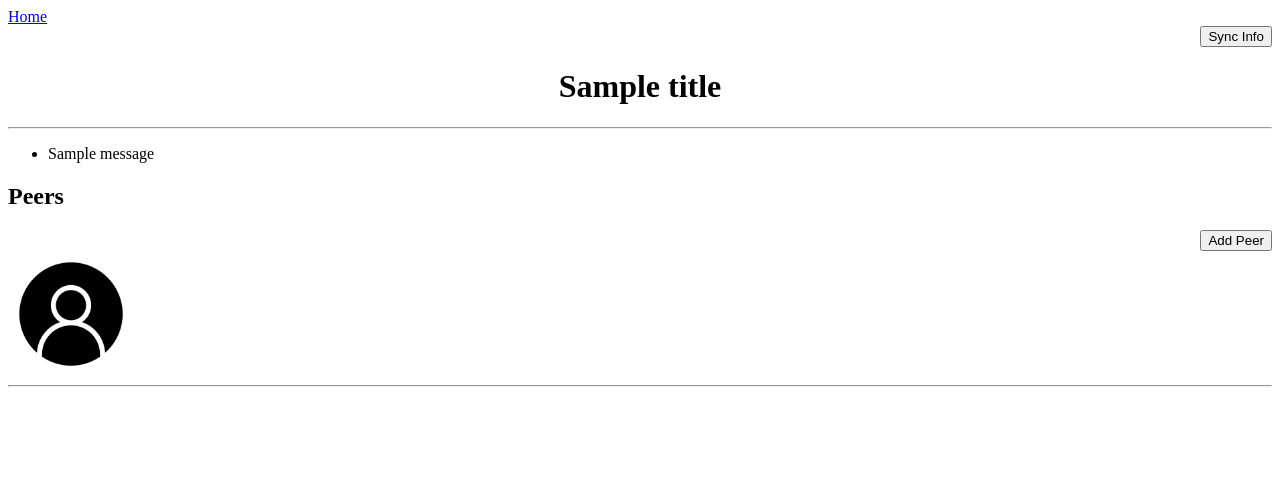
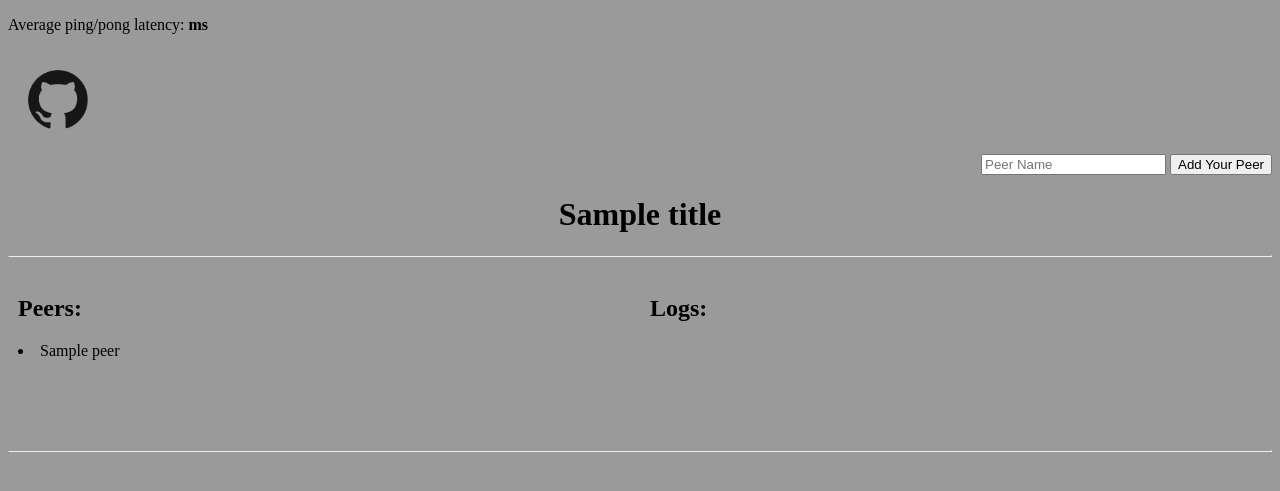
Before and after one commit to NoriakiMawatari/Blockchain, a Flask app: template blockchain_app/templates/base.html in a window 1280 px wide. Shown: the top 491 px of the page. Run offline with Flask 2, Linux system fonts and the light colour scheme; the template is opened without the code that fills it: most values are stand-ins (such as "Sample title", 1, 10 or a date in 2020); one stand-in notice (Sample message) is shown; some libraries are stand-ins or nearby versions.

Commit message:
App working by running views.py

```diff
--- a/blockchain_app/templates/base.html
+++ b/blockchain_app/templates/base.html
@@ -1,36 +1,25 @@
 <!DOCTYPE html>
-
-<html>
+<html lang="en">
 <head>
-    <title>{{ title }}</title>
+    <meta charset="UTF-8">
+    <script src="https://cdnjs.cloudflare.com/ajax/libs/jquery/3.5.1/jquery.min.js" integrity="sha512-bLT0Qm9VnAYZDflyKcBaQ2gg0hSYNQrJ8RilYldYQ1FxQYoCLtUjuuRuZo+fjqhx/qtq/1itJ0C2ejDxltZVFg==" crossorigin="anonymous"></script>
+    <script src="https://cdnjs.cloudflare.com/ajax/libs/socket.io/4.0.1/socket.io.js" integrity="sha512-q/dWJ3kcmjBLU4Qc47E4A9kTB4m3wuTY7vkFJDTZKjTs8jhyGQnaUrxa0Ytd0ssMZhbNua9hE+E7Qv1j+DyZwA==" crossorigin="anonymous"></script>
     <style>
-      .container {
-      position: relative;
-      width: 10%;
+        .row {
+          display: flex;
         }
 
-    .image {
-      display: block;
-      width: 100%;
-      height: auto;
+        .column {
+          flex: 50%;
+          padding: 10px;
         }
 
-    .overlay {
-      position: absolute;
-      top: 0;
-      bottom: 0;
-      left: 0;
-      right: 0;
-      height: max;
-      width: 100%;
-      opacity: 0;
-      transition: .1s ease;
-      border-radius: 50%;
-      background-color: #000;
+        .short_hr {
+            width:50%;
         }
 
-    .container:hover .overlay {
-      opacity: 1;
+        html {
+            background-color: #9a9a9a;
         }
 
         .text {
@@ -42,43 +31,128 @@
           transform: translate(-50%, -50%);
           -ms-transform: translate(-50%, -50%);
         }
+
+        .scrollable {
+            height: 90px;
+            overflow-y:auto
+        }
+
+        .github_logo {
+            width:100px;
+            height:100px;
+        }
     </style>
+    {% block head %}{% endblock %}
 </head>
 <body>
-    <div>
-      <a href="/">Home</a>
-    </div>
+    <p>Average ping/pong latency: <b><span id="ping-pong"></span>ms</b></p>
+    <a href="https://github.com/NoriakiMawatari/Blockchain"><img src="static/assets/github.png" class="github_logo"></a>
+<!--    Add Peer button   -->
     <div align="right">
-      <a href="/"><button>Sync Info</button></a>
-    </div>
-    <center><h1>{{ title }}</h1></center>
-    <hr>
-    {% with messages = get_flashed_messages() %}
-    {% if messages %}
-    <ul>
-    {% for message in messages %}
-        <li>{{ message }} </li>
-    {% endfor %}
-    </ul>
-    {% endif %}
-    {% endwith %}
-<!--  Peers Bar  -->
-    <h2 class="h2">Peers</h2>
-    <div align="right">
-      <form action="/add_peers" id="add_peer_btn" method="post">
-<!--        <a href="/add_peers" target="_blank"><button>Add Peer</button></a>-->
-        <button>Add Peer</button>
+        <form id="add_peer_form" method="POST">
+            <input type="text" name="peer_name" id="peer_name" placeholder="Peer Name">
+            <input type="submit" value="Add Your Peer">
         </form>
     </div>
-
-    <div class="container">
-        <img src="static/assets/avatar.png" alt="Avatar" class="image">
-        <div class="overlay">
-            <div class="text">Noriaki</div>
+<!-------------------------->
+    <center><h1 id="title_text">{{ title }}</h1></center>
+    <hr>
+<!--    Peers and Logs Bar     -->
+    <div class="row" id="peers_logs_bar">
+        <div class="column">
+            <h2>Peers: </h2>
+            <div id="active_peers" class="scrollable">
+                {% for peer in peers %}
+                <li>{{peer}}</li>
+                {% endfor %}
+            </div>
+        </div>
+        <div class="column">
+            <h2>Logs: </h2>
+            <div id="log_section" class="scrollable"></div>
         </div>
     </div>
     <hr>
-<!--    Ends Peers Bar -->
+<!---------------------->
     {% block content %}{% endblock %}
+    <script type="text/javascript" charset="utf-8">
+        $(document).ready(function() {
+            var socket = io.connect('http://' + document.domain + ':' + location.port);
+            alert("Welcome to my blockchain app, please start adding your peer.");
+
+            // Interval function that tests message latency by sending a "ping"
+            // message. The server then responds with a "pong" message and the
+            // round trip time is measured.
+            var ping_pong_times = [];
+            var start_time;
+            window.setInterval(function() {
+                start_time = (new Date).getTime();
+                socket.emit('my_ping');
+            }, 1000);
+
+            // Handler for the "pong" message.
+            socket.on('my_pong', function() {
+                var latency = (new Date).getTime() - start_time;
+                ping_pong_times.push(latency);
+                ping_pong_times = ping_pong_times.slice(-30); // keep last 30 samples
+                var sum = 0;
+                for (var i = 0; i < ping_pong_times.length; i++)
+                    sum += ping_pong_times[i];
+                $('#ping-pong').text(Math.round(10 * sum / ping_pong_times.length) / 10);
+            });
+
+            $('form#add_peer_form').submit(function(event) {
+                socket.emit('peers_handler', $('#peer_name').val());
+                if ($('#peer_name').val() != '') {
+
+                    $('form#add_peer_form').remove();
+                }
+                return false;
+            });
+
+            socket.on('display_peer_info', function(peer_name) {
+                $('#title_text').text( peer_name + "'s Blockchain" );
+                $('#log_section').append('<li>' + peer_name + ' connected! </li>');
+                $('#select_peer_list').append('<option value="' + peer_name + '">' + peer_name + '</option>');
+            });
+
+            socket.on('error_alert', function(peer_name) {
+                if (peer_name == '' || peer_name == undefined) {
+                    alert('Peer Name field is missing!!!');
+                    }
+                else {
+                    alert(peer_name + " is already in peers list. Try with another one.")
+                    location.reload();
+                }
+            });
+
+            socket.on('my_logs', function(data, callback_function) {
+                $('#log_section').append('<li>' + data.msg + '</li>');
+                if (callback_function)
+                    callback_function();
+            });
+
+            $('form#transaction_form').submit(function(event) {
+                socket.emit('submit_transaction', {'block_text': $('#block_text').val(),
+                                                   'block_author': $('#select_peer_list').val()});
+                $('#block_text').val('');
+                return false;
+            });
+
+            $('#mine_btn').on('click', function() {
+                socket.emit('mine_unconfirmed_transactions', $('#select_peer_list').val());
+
+            });
+
+            socket.on('display_blockchain_to_all_peers', function () {
+                $('#blockchain_container').load('/ #blockchain_container', function() {});
+            });
+
+            socket.on('broadcast_peers_status', function (peer_name) {
+                $('#log_section').append('<li>' + peer_name + ' is online! </li>');
+                $('#active_peers').load('/ #active_peers', function() {});
+            });
+        });
+    </script>
 </body>
 </html>
--- a/blockchain_app/views.py
+++ b/blockchain_app/views.py
@@ -1,15 +1,38 @@
-from blockchain_app import app
-from flask import render_template, redirect, request
-import datetime
+from datetime import datetime
+from flask import Flask, render_template, request, redirect
+from flask_socketio import SocketIO, emit
+from hashlib import sha256
 import json
 import requests
-from datetime import datetime
-from hashlib import sha256
+
+
+app = Flask(__name__)
+app.config['SECRET_KEY'] = 'secret!'
+socket_io = SocketIO(app)
 
 
 class Block:
-    """Block class to define its content"""
-    def __init__(self, index, transactions, timestamp, prev_hash):
+    """Create instance of Block object containing key information in order to be stored. Also these blocks
+    have certain storage capacities and, when filled, are chained onto the previously filled block, forming a chain of
+    data known as the 'blockchain'.
+
+    Each block stores the following data:
+    - Index: Position that the block have in the blockchain.
+    - Timestamp: Record of when block was created.
+    - Transactions: It can be any kind of information, in this project we use the 'transactions' concept to simulate a
+    cryptocurrency application.
+    - Previous Hash: This is the hash of the former block in chain.
+    - Hash: This may look like a chunk of random alphanumeric values that uniquely identifies the data inside.
+    - Nonce: Number of times the hash was calculated to accomplish the difficulty constrain and become a valid hash.
+
+    Our create_hash method adds an unique hash using the information that compose the block. By the following hashing
+    function:
+                            f ( index + previous hash + timestamp + data + nonce ) = hash
+
+    Hashing is a fundamental part of the block creation, because with the minimal change in data leads to a large change
+    in resulting hash."""
+
+    def __init__(self, index: int, transactions: list, timestamp: datetime, prev_hash: str):
         self.index = index
         self.timestamp = str(timestamp)
         self.transactions = transactions
@@ -22,22 +45,28 @@
 
 
 class BlockChain:
+    """A Blockchain is a kind of database built by blocks that are linked by a previous and actual hash. The essence of
+    the blockchain is the immutability or irreversible timeline of data when implemented in a decentralized nature.
+    That means, when a block is filled it can't be removed or changed.
+
+    By instantiating a Blockchain object, a genesis block (Block #0) is created and added to chain list.
+
+    """
     difficulty = 3
 
     def __init__(self):
         self.chain = []
-        self.queued_transactions = []
-        self.genesis_block()
+        self.peers = {}
+        self.create_genesis_block()
 
-    def genesis_block(self):
-        gen = Block(0, [], datetime.now(), "0")
-        gen.hash = self.proof_of_work(gen)
-        print(f"Genesis hash: {gen.hash}")
-        print(f"Genesis prev_hash: {gen.prev_hash}")
-        self.chain.append(gen)
+    def create_genesis_block(self):
+        genesis_block = Block(0, [], datetime.now(), "0")
+        genesis_block.hash = self.proof_of_work(genesis_block)
+        self.chain.append(genesis_block)
 
     def proof_of_work(self, block):
-        """This function iterates over the hash until the difficulty constrain is satisfied."""
+        """This function iterates over the hash until the difficulty constrain is satisfied. Returns a valid/acceptable
+        hash. For this blockchain three zeros at beginning of hash is that requirement."""
         block.nonce = 0
         acceptable_hash = block.create_hash()
         while not acceptable_hash.startswith('0' * self.difficulty):
@@ -46,10 +75,19 @@
         return acceptable_hash
 
     def is_valid_pow(self, block, proof):
-        """Verify if block.hash is a valid hash, satisfying difficulty constrain"""
+        """This method verify if block.hash is a valid hash, satisfying difficulty constrain"""
         return proof.startswith('0' * self.difficulty) and proof == block.create_hash()
 
-    def add_to_chain(self, block, proof):
+    @property
+    def get_latest_block(self):
+        return self.chain[-1]
+
+    @property
+    def get_total_blocks(self):
+        return len(self.chain)
+
+    def add_block_to_peer_chain(self, block, proof, block_miner):
+        """Using the latest block in our blockchain an its hash, a block is added to the specific peer chain."""
         last_block = self.get_latest_block
         prev_hash = last_block.hash
 
@@ -61,211 +99,153 @@
             return False
         else:
             block.hash = proof
-            self.chain.append(block)
+            self.peers[block_miner]['chain'].append(block)
             return True
 
-    def add_transaction(self, transaction):
-        self.queued_transactions.append(transaction)
+    def add_transaction(self, transaction, author):
+        """Transaction data is added to a queued_transactions list. Each peer has his own list, by giving the author
+        argument we ensure its stored by that specific peer."""
+        if author:
+            self.peers[author]['queued_transactions'].append(transaction)
 
-    def mine(self):
-        """UI to add queued transactions to BlockChain adding them to a Block and executing the Proof of Work"""
-        if not self.queued_transactions:
+    def mine_block(self, block_miner):
+        """The process of determining the block's nonce is called 'mining'. By the proof_of_work method we start with a
+        nonce of 0 and keep incrementing it by 1 until it finds the valid hash. The block_miner is the name of that peer
+        who is mining his own queued_transactions, adding them to a Block and executing the Proof of Work.
+        Then if everything goes well, that block is added to peer's chain and the queued_transactions list is cleaned.
+        """
+
+        miner_queued_transactions = self.peers[block_miner]['queued_transactions']
+        if not miner_queued_transactions:
             return False
 
         last_block = self.get_latest_block
-
         new_block = Block(index=last_block.index + 1,
-                          transactions=self.queued_transactions,
+                          transactions=miner_queued_transactions,
                           timestamp=datetime.now(),
                           prev_hash=last_block.hash)
         proof = self.proof_of_work(new_block)
-        print(f"New block prev_hash: {new_block.prev_hash}")
-        print(f"New block hash: {proof}")
-        self.add_to_chain(new_block, proof)
-        self.queued_transactions = []
+        self.add_block_to_peer_chain(new_block, proof, block_miner)
+        self.peers[block_miner]['queued_transactions'] = []
         return new_block.index
-
-    @property
-    def get_latest_block(self):
-        return self.chain[-1]
-
-    @property
-    def get_total_blocks(self):
-        return len(self.chain)
 
 
 blockchain = BlockChain()
-peers = set()
-
-
-@app.route('/new_transaction', methods=['POST'])
-def new_transaction():
-    data = request.get_json()
-    required_fields = ['author', 'content']
-
-    for field in required_fields:
-        if not data.get(field):
-            return "Invalid transaction data", 404
-
-    data['timestamp'] = str(datetime.now())
-    blockchain.add_transaction(data)
-    return "Success", 201
+queued_transactions = []
 
 
 @app.route('/chain', methods=['GET'])
 def get_chain():
+    """User can visits this url to visualize the blockchain content in JSON format."""
     chain_info = []
     for block in blockchain.chain:
         chain_info.append(block.__dict__)
     return json.dumps({"length": len(chain_info),
-                       "chain": chain_info})
+                       "chain": chain_info,
+                       "peers": [peer for peer in blockchain.peers.keys()]})
 
 
-@app.route('/mine', methods=['GET'])
-def mine_unconfirmed_transactions():
-    result = blockchain.mine()
-    if not result:
-        return "No transactions to mine"
-    else:
-        chain_len = len(blockchain.chain)
-        updated_chain()
-        if chain_len == len(blockchain.chain):
-            announce_new_block(blockchain.get_latest_block)
-        return f"Block #{result} mined"
+@app.route('/queued_transactions/<peer_name>')
+def get_queued_transactions(peer_name):
+    queued_transactions_per_user = blockchain.peers[peer_name]['queued_transactions']
+    return json.dumps(queued_transactions_per_user)
 
 
-@app.route('/queued_transactions')
-def get_queued_transactions():
-    return json.dumps(blockchain.queued_transactions)
+def fetch_queued_transactions():
+    """This function uses the information stored in a chain route to collect transactions per block in a global list
+    that is going to be parsed by the web app. """
+    response = requests.get(f"{request.host_url}chain")
+    if response.status_code == 200:
+        transactions_to_fetch = []
+        chain_content = json.loads(response.content)
+        for block in chain_content["chain"]:
+            for transaction in block["transactions"]:
+                transaction["index"] = block["index"]
+                transaction["hash"] = block["prev_hash"]
+                transactions_to_fetch.append(transaction)
+        global queued_transactions
+        queued_transactions = sorted(transactions_to_fetch, key=lambda key: key['timestamp'], reverse=False)
 
 
-@app.route('/add_peers', methods=['POST'])
-def add_peer():
-    nodes = request.get_json()
-    print(f"\nNodes in add_peer: {nodes}")
-    if not nodes:
-        return "Invalid data", 400
-    for node in nodes:
-        peers.add(node)
-    print(peers)
-    print(type(peers))
+@app.route('/')
+def blockchain_index():
+    fetch_queued_transactions()
+    return render_template('index.html',
+                           title='My Blockchain App',
+                           readable_time=datetime.now(),
+                           transactions=queued_transactions,
+                           chain=blockchain.chain,
+                           peers=blockchain.peers)
+
+
+@socket_io.event
+def my_ping():
+    """This event is called by each client and send a "pong" message so the round trip time is measured.
+    When the pong is received, the time from the ping is stored, and the average of the last 30 samples is average and
+    displayed by jQuery section in the base.html file."""
+    emit('my_pong')
+
+
+@socket_io.event
+def peers_handler(peer_name: str):
+    """This event handler the peer_name input and evaluates if it is acceptable. Whether it is, then name is added to
+    the peers dictionary and a unique session id is given to it, also the queued_transactions list and a copy of the
+    current blockchain.
+
+    The broadcast_peer_status is emitted in order to communicate other online peers that a new peer is active."""
+    if peer_name in [peer for peer in blockchain.peers.keys()] or peer_name == '':
+        emit('error_alert', peer_name)
+    else:
+        blockchain.peers[peer_name] = {'id': request.sid,
+                                       'queued_transactions': [],
+                                       'chain': blockchain.chain}
+        emit('display_peer_info', peer_name)
+        emit('broadcast_peers_status', peer_name, broadcast=True)
+
+
+@socket_io.event
+def submit_transaction(block_data):
+    """Event that receives transaction information from transaction form in application and stores it in JSON object."""
+    if block_data['block_author'] is None:
+        emit('error_alert', block_data['block_author'])
+    transaction_info = {'content': block_data['block_text'],
+                        'author': block_data['block_author'],
+                        'author_id': blockchain.peers[block_data['block_author']]['id']}
+
+    add_new_transaction_url = f"{request.host_url}add_new_transaction"
+    requests.post(add_new_transaction_url,
+                  json=transaction_info,
+                  headers={'Content-type': 'application/json'})
+    emit('my_logs', {'msg': f'{block_data["block_author"]} added new transaction.'}, broadcast=True)
+    return redirect('/')
+
+
+@app.route('/add_new_transaction', methods=['POST'])
+def add_new_transaction():
+    """In this endpoint, transaction information is reviewed and added to blockchain."""
+    transaction_data = request.get_json()
+    required_fields = ['author', 'content', 'author_id']
+
+    for field in required_fields:
+        if not transaction_data.get(field):
+            return "Invalid transaction data", 404
+
+    transaction_data['timestamp'] = str(datetime.now())
+    blockchain.add_transaction(transaction_data, transaction_data['author'])
     return "Success", 201
 
 
-@app.route('/login', methods=['POST', 'GET'])
-def login():
-    if request.method == 'POST':
-        return redirect('index.html')
+@socket_io.event()
+def mine_unconfirmed_transactions(block_miner):
+    """Event that responds to a 'Mine Block' button in application, broadcast a message to all active peers of mined
+     block in the Logs section."""
+    new_block_index = blockchain.mine_block(block_miner)
+    if not new_block_index:
+        emit('my_logs', {'msg': 'No transactions to mine'})
     else:
-        return render_template('login.html')
+        emit('display_blockchain_to_all_peers', broadcast=True)
+        return emit('my_logs', {'msg': f'Block #{new_block_index} mined by {block_miner}!'}, broadcast=True)
 
 
-def updated_chain():
-    global blockchain
-    longest_chain = None
-    chain_len = len(blockchain.chain)
-
-    for node in peers:
-        response = request.get(f'https://{node}/chain')
-        node_len = response.json()['length']
-        chain = response.json()['chain']
-        if node_len > chain_len:
-            chain_len = node_len
-            longest_chain = chain
-
-    if longest_chain:
-        blockchain = longest_chain
-        return True
-    return False
-
-
-@app.route('/add_block_p2p', methods=['POST'])
-def validate_and_add_block():
-    data = request.get_json()
-    block = Block(data["index"],
-                  data["transactions"],
-                  data["timestamp"],
-                  data["prev_hash"])
-    proof = data["hash"]
-    added = blockchain.add_to_chain(block, proof)
-
-    if not added:
-        return "Block was discarded by node", 400
-    return "Block added to chain", 201
-
-
-def announce_new_block(block):
-    for peer in peers:
-        url = f"https:://{peer}/add_block_p2p"
-        requests.post(url, data=json.dumps(block.__dict__, sort_keys=True))
-
-
-# The node with which our application interacts, there can be multiple such nodes as well.
-CONNECTED_NODE_ADDRESS = "http://127.0.0.1:5000"
-posts = []
-
-
-def fetch_posts():
-    """
-    Function to fetch the chain from a blockchain node, parse the
-    data and store it locally.
-    """
-    get_chain_address = f"{CONNECTED_NODE_ADDRESS}/chain"
-    print(f"\nChain ADDRESS {get_chain_address}")
-    response = requests.get(get_chain_address)
-    print(f"\nResponse for the chain address gotten {response}")
-    print(f"\nResponse content: {response.content}")
-    if response.status_code == 200:
-        content = []
-        chain = json.loads(response.content)
-        print(f"\nChain {chain}")
-        for block in chain["chain"]:
-            for transaction in block["transactions"]:
-                transaction["index"] = block["index"]
-                transaction["hash"] = block["prev_hash"]
-                content.append(transaction)
-        global posts
-        posts = sorted(content, key=lambda key: key['timestamp'], reverse=False)
-        print(f"\nPosts: {posts}")
-        return chain
-
-
-@app.route('/')
-def home_page():
-    chain = fetch_posts()
-    print(f"THIS IS CHAIN: {chain}")
-    return render_template('index.html',
-                           title='Nori Blockchain',
-                           posts=posts,
-                           node_address=CONNECTED_NODE_ADDRESS,
-                           readable_time=datetime.now(),
-                           bc=blockchain,
-                           chain=chain['chain']
-                           )
-
-
-@app.route('/submit', methods=['POST'])
-def submit_textarea():
-    """
-    Endpoint to create a new transaction via our application.
-    """
-    post_content = request.form["block_data"]
-    author = request.form["peer"]
-
-    post_object = {
-        'author': author,
-        'content': post_content,
-    }
-
-    # Submit a transaction
-    new_transaction_address = f"{CONNECTED_NODE_ADDRESS}/new_transaction"
-
-    requests.post(new_transaction_address,
-                  json=post_object,
-                  headers={'Content-type': 'application/json'})
-
-    return redirect('/')
-
-
-# def timestamp_to_string(epoch_time):
-#     return epoch_time.strftime('%H:%M')
+if __name__ == '__main__':
+    socket_io.run(app, port=5000, debug=True)
```
Also changed, not shown: blockchain_app/__init__.py (deleted, +0 -21 lines), blockchain_app/templates/index.html (+63 -67 lines), blockchain_app/static/assets/github.png (added). Lines whose indentation alone changed are shown as unchanged.
